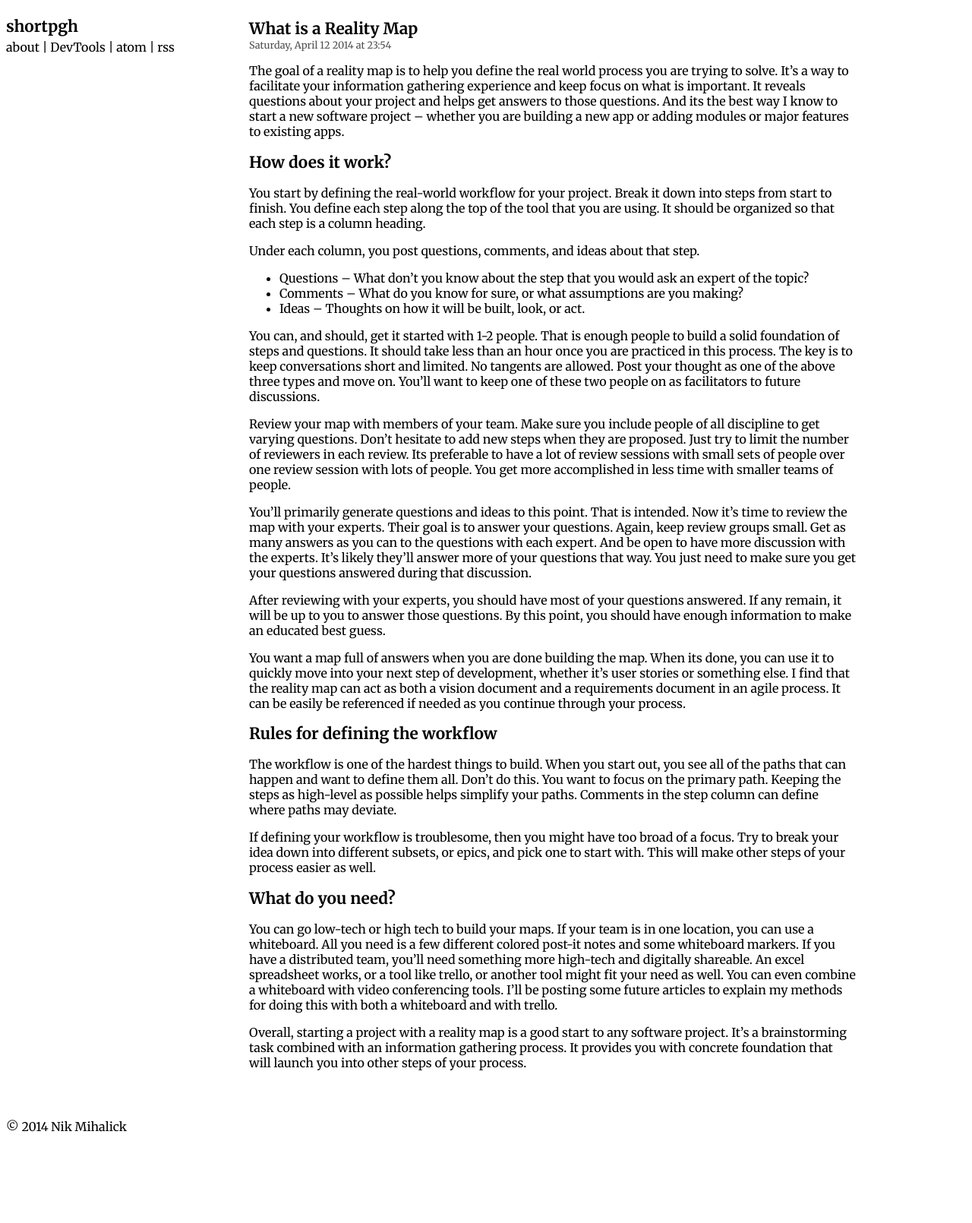
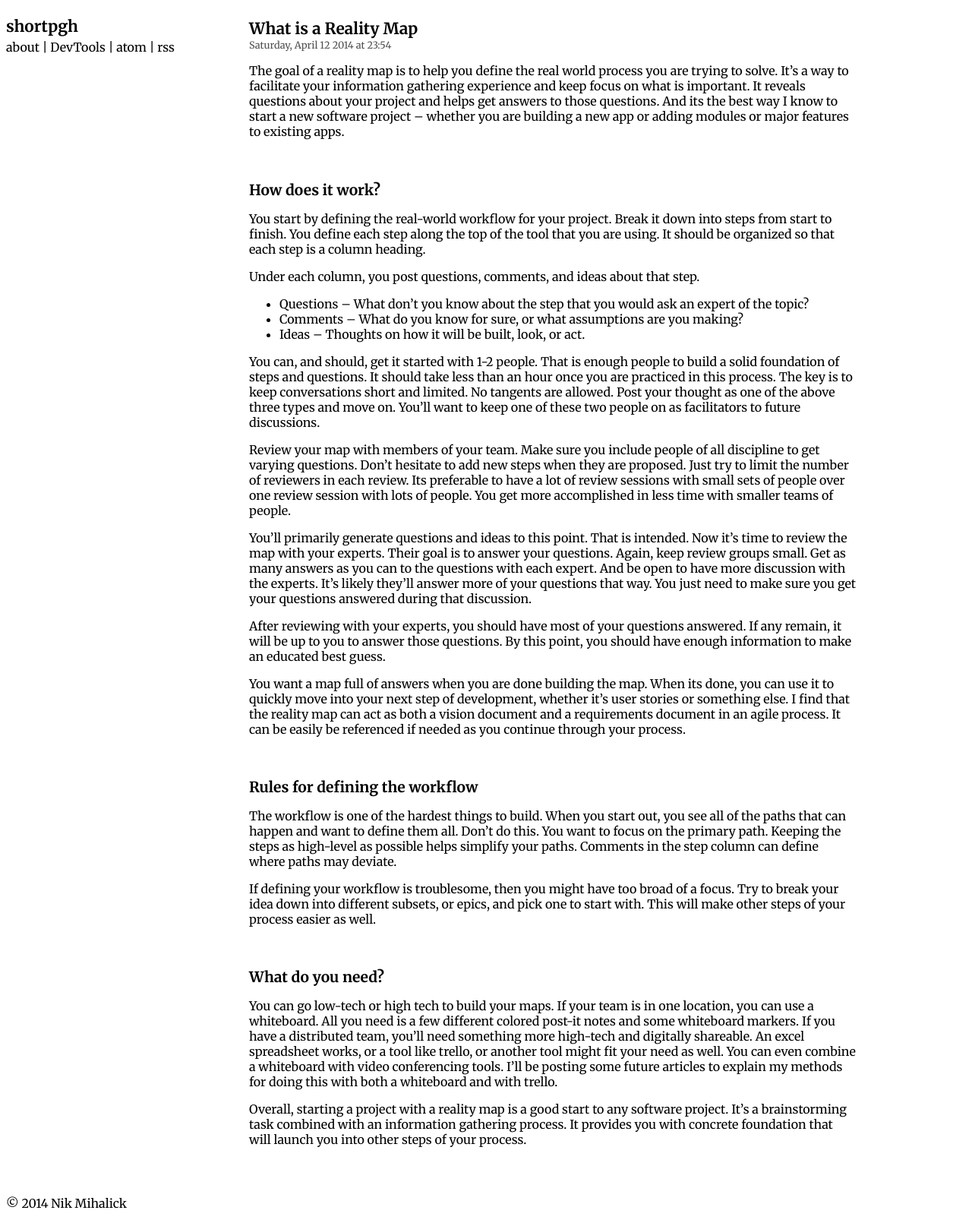
Before and after one commit to shortpgh/site, a Jekyll site: the page built from _posts/2014-04-12-what-is-a-reality-map.md, in a window 1280 px wide. Shown: the whole page at 76% size. Built offline with Jekyll 4.4.1, drawn with Linux system fonts in a browser that asks for light colours; Markdown is read by kramdown in place of the engine named in the settings; before the commit the page ends 1509 px from its top, so only the background shows below that.

Commit message:
made a few minor markup adjustment.

```diff
--- a/_posts/2014-04-12-what-is-a-reality-map.md
+++ b/_posts/2014-04-12-what-is-a-reality-map.md
@@ -8,7 +8,7 @@ tags: static web apps
 
 The goal of a reality map is to help you define the real world process you are trying to solve. It’s a way to facilitate your information gathering experience and keep focus on what is important. It reveals questions about your project and helps get answers to those questions. And its the best way I know to start a new software project -- whether you are building a new app or adding modules or major features to existing apps.
 
-# How does it work?
+## How does it work?
 
 You start by defining the real-world workflow for your project. Break it down into steps from start to finish. You define each step along the top of the tool that you are using. It should be organized so that each step is a column heading.
 
@@ -28,13 +28,13 @@ After reviewing with your experts, you should have most of your questions answer
 
 You want a map full of answers when you are done building the map. When its done, you can use it to quickly move into your next step of development, whether it's user stories or something else. I find that the reality map can act as both a vision document and a requirements document in an agile process. It can be easily be referenced if needed as you continue through your process.
 
-# Rules for defining the workflow
+## Rules for defining the workflow
 
 The workflow is one of the hardest things to build. When you start out, you see all of the paths that can happen and want to define them all. Don’t do this. You want to focus on the primary path. Keeping the steps as high-level as possible helps simplify your paths. Comments in the step column can define where paths may deviate.
 
 If defining your workflow is troublesome, then you might have too broad of a focus. Try to break your idea down into different subsets, or epics, and pick one to start with. This will make other steps of your process easier as well.
 
-# What do you need?
+## What do you need?
 
 You can go low-tech or high tech to build your maps. If your team is in one location, you can use a whiteboard. All you need is a few different colored post-it notes and some whiteboard markers. If you have a distributed team, you’ll need something more high-tech and digitally shareable. An excel spreadsheet works, or a tool like trello, or another tool might fit your need as well. You can even combine a whiteboard with video conferencing tools. I’ll be posting some future articles to explain my methods for doing this with both a whiteboard and with trello.
 
```
